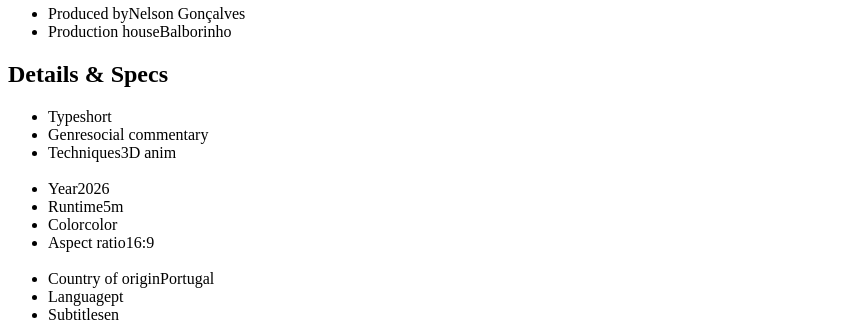
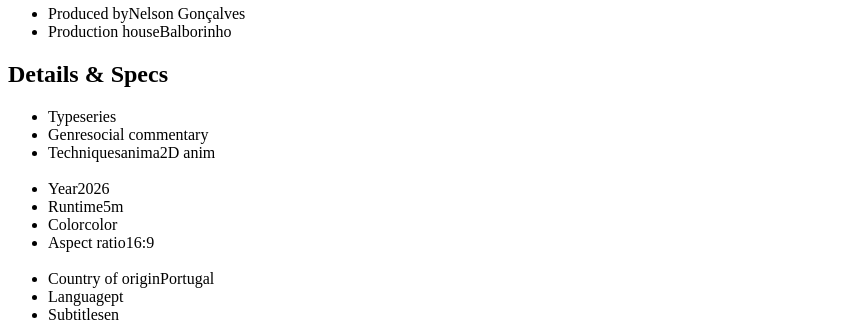
Before and after one commit to nafergo/webtest, a Jekyll site: the page built from _products/picada.md, in a window 1280 px wide and 900 px high, scrolled down 1366 px. Shown: the part 152-474 px from the top of the window, without its empty margins (0-857 px from the left). Built offline with Jekyll 4.4.1, drawn with Linux system fonts in a browser that asks for light colours; some of the changed lines change nothing that is shown.

Commit message:
Change project type from 'short' to 'series'

```diff
--- a/_products/picada.md
+++ b/_products/picada.md
@@ -9,10 +9,20 @@ assets: /static/images/products/picada/
 
 date: 2026-01-30
 
-project-type: ['short']
+
+project-type: ['series']
+# TIPO Curta, Série, Curtinha
+# TYPE Short, Series, Very short
+
 genre: social commentary
+# GÉNERO	Comédia, Drama, Tragédia, Fantasia, Ficção Científica, Terror/Horror, Suspense, Aventura, Romance, Mistério, Fábula, Satírico/Sátira, Experimental, Surreal/Absurdo, Poético, Psicológico, Infantil, Família, Musical, Noir, Documental (animado)
+# GENRE	Comedy, Drama, Tragedy, Fantasy, Science Fiction (Sci-Fi), Horror, Thriller, Adventure, Romance, Mystery, Fable, Satire, Experimental, Surreal/Absurd, Poetic, Psychological, Children’s, Family, Musical, Noir, Animated Documentary
+# TOM Crítica social, Político, Filosófico, Metafórico, Alegórico, Autobiográfico, Educativo, Humor negro, Irónico, Sarcástico, Contemplativo, Poético, Experimental, Abstrato, Minimalista, Sensível/Intimista, Emocional, Distópico, Utópico, Crítico, Satírico
+# TONE	Social Commentary, Political, Philosophical, Metaphorical, Allegorical, Autobiographical, Educational, Dark Humor, Ironic, Sarcastic, Contemplative, Poetic, Experimental, Abstract, Minimalist, Intimate, Emotional, Dystopian, Utopian, Critical, Satirical
 
-techniques: '3D anim'
+techniques: 'anima2D anim'
+# TÉCNICAS Animação 3D, Animação 2D,	Animação 2D digital (frame-a-frame),	Rotoscopia, Animação cut-out digital, Stop-motion
+# TECHNIQUES 3D animation,	2D animation, 2D digital animation (frame-by-frame), Rotoscoping, Digital cut-out animation, Stop-motion
 
 
 directed-by: Nelson Gonçalves
```
